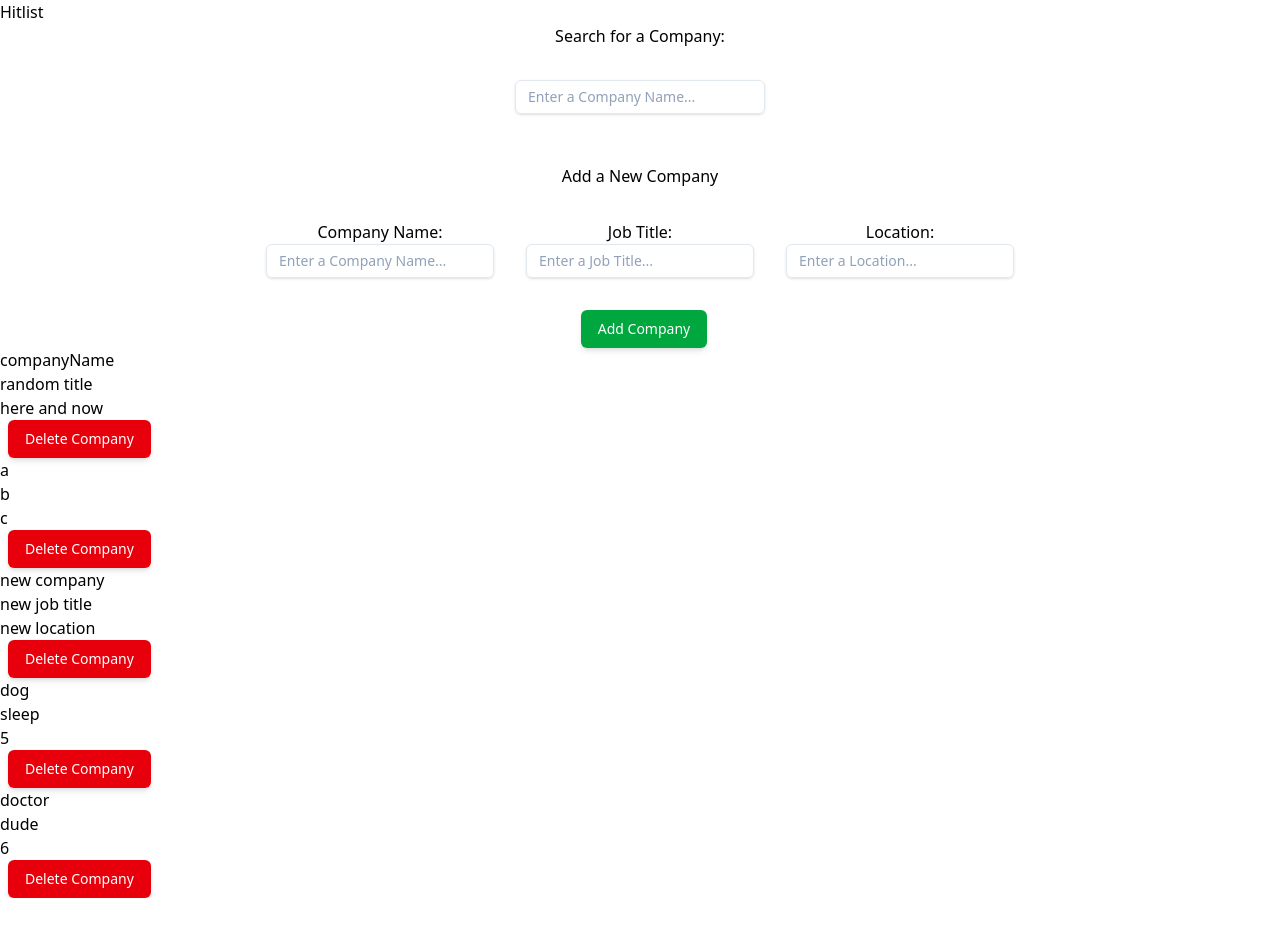
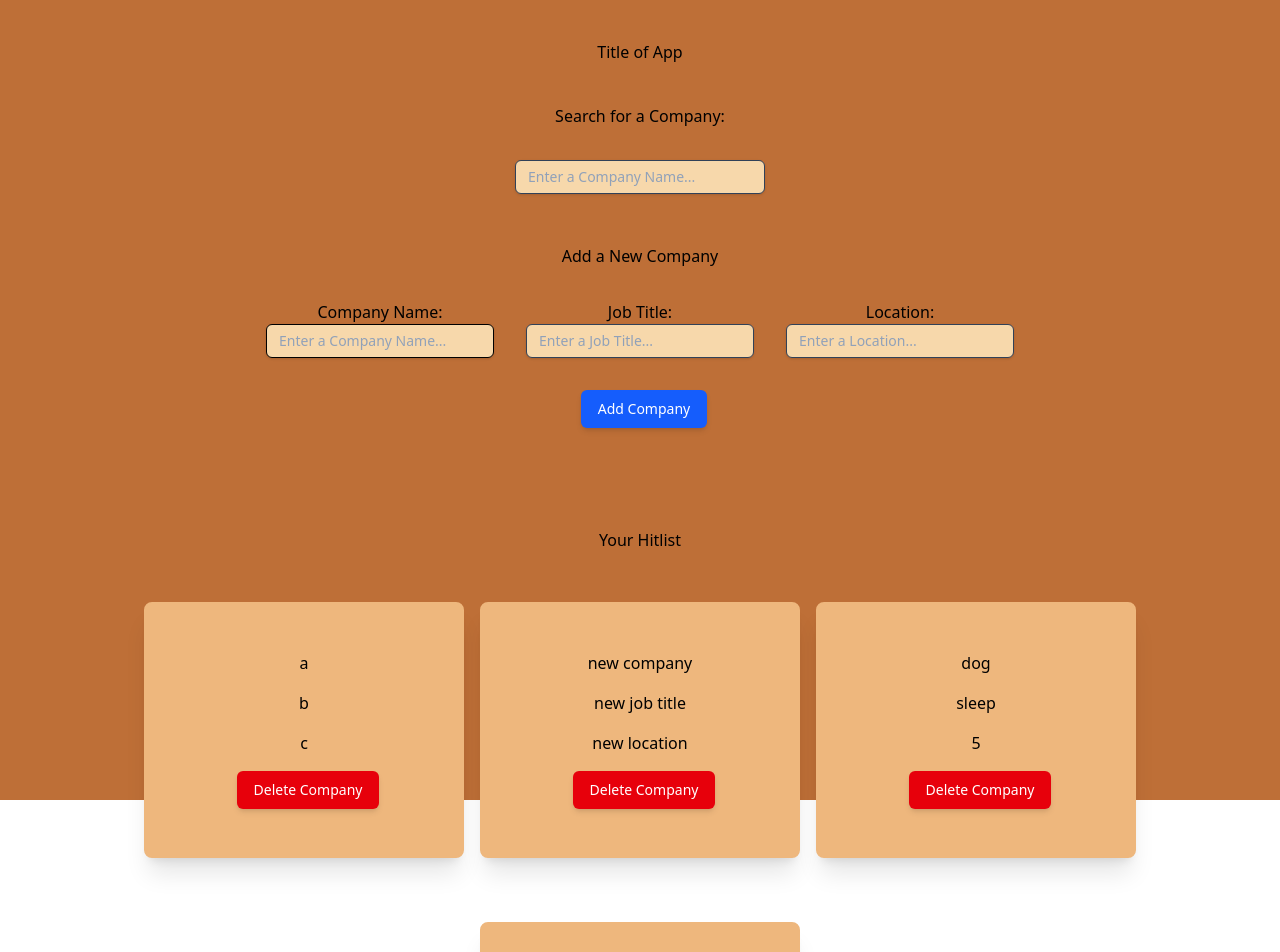
Before and after one commit to aidan-diaz/CareerClutch, a React (Vite) app: page / in a window 1280 px wide. Shown: the top 952 px of the page. Before the commit the page ends 898 px from the top, so only its background shows below. Built offline with nearby package versions, Linux system fonts and the light colour scheme; data requests are answered from the project's data file.

Commit message:
corrected bug in filter search where companies with capital letters were not populating. general style updates

```diff
--- a/db.json
+++ b/db.json
@@ -1,11 +1,5 @@
 {
   "companies": [
-    {
-      "id": "88f5",
-      "companyName": "companyName",
-      "jobTitle": "random title",
-      "location": "here and now"
-    },
     {
       "id": "5563",
       "companyName": "a",
@@ -25,10 +19,10 @@
       "location": "5"
     },
     {
-      "id": "4392",
-      "companyName": "doctor",
-      "jobTitle": "dude",
-      "location": "6"
+      "id": "b3d2",
+      "companyName": "Google",
+      "jobTitle": "Software Engineer",
+      "location": "Remote"
     }
   ]
 }
--- a/src/App.jsx
+++ b/src/App.jsx
@@ -84,8 +84,8 @@ function App() {
   }
 
   return (
-    <div>
-      <h1>Hitlist</h1>
+    <div className="bg-background-orange h-screen">
+      <h1 className="pt-[40px] mb-[40px] text-center">Title of App</h1>
       <SearchFilter onChange={handleFilterChange} filter={companyFilter} />
       <CompanyForm
         onSubmit={addCompany}
@@ -96,13 +96,16 @@ function App() {
         newJobTitle={newJobTitle}
         newLocation={newLocation}
       />
-      <ul>
+      <h2 className="text-center mb-[50px]">Your Hitlist</h2>
+      <ul
+        className="flex flex-wrap justify-center items-center gap-x-4 gap-y-16"
+      >
       {
         companyFilter ?
 
           companies
           .filter(company =>
-            company.companyName.slice(0, companyFilter.trim().toLowerCase().length) === companyFilter.toLowerCase())
+            company.companyName.slice(0, companyFilter.length).trim().toLowerCase() === companyFilter.toLowerCase())
           .map(company =>
               <Company
                 key={company.id}
--- a/src/components/Company.jsx
+++ b/src/components/Company.jsx
@@ -5,7 +5,10 @@ import DeleteCompanyButton from "./DeleteCompanyButton"
 
 const Company = ({ id, name, title, location, onClick }) => {
     return (
-        <li id={id}>
+        <li
+            id={id}
+            className="flex flex-col justify-center items-center w-80 h-64 gap-y-4 border-2 border-card-cream rounded-lg shadow-xl bg-card-cream"
+        >
             <CompanyName name={name} />
             <JobTitle title={title} />
             <Location location={location} />
--- a/src/components/CompanyForm.jsx
+++ b/src/components/CompanyForm.jsx
@@ -1,12 +1,15 @@
 const CompanyForm = ({ onSubmit, handleCompanyNameChange, handleJobTitleNameChange, handleLocationNameChange, newCompanyName, newJobTitle, newLocation }) => {
     return (
-        <form onSubmit={onSubmit} id="addCompanyForm" className="flex flex-col justify-center items-center gap-x-8 gap-y-8">
+        <form
+            className="flex flex-col justify-center items-center gap-x-8 gap-y-8 mb-[100px]"
+            onSubmit={onSubmit} id="addCompanyForm"
+        >
             <h2>Add a New Company</h2>
             <section className="flex flex-wrap justify-center items-center gap-x-8 gap-y-4">
                 <div className="flex flex-col justify-center items-center">
                     <span>Company Name: </span>
                     <input
-                        className="w-full bg-transparent placeholder:text-slate-400 text-slate-700 text-sm border border-slate-200 rounded-md px-3 py-1.5 transition duration-300 ease focus:outline-none focus:border-slate-400 hover:border-slate-300 shadow-sm focus:shadow w-full max-w-[250px] min-w-[150px]"
+                        className="bg-input placeholder:text-slate-400 text-black-700 text-sm border border-input-border-200 rounded-md px-3 py-1.5 transition duration-300 ease focus:outline-none focus:border-slate-400 hover:border-slate-300 shadow-sm focus:shadow max-w-[250px] min-w-[150px]"
                         type="text"
                         onChange={handleCompanyNameChange}
                         value={newCompanyName}
@@ -16,7 +19,7 @@ const CompanyForm = ({ onSubmit, handleCompanyNameChange, handleJobTitleNameChan
                 <div className="flex flex-col justify-center items-center">
                     <span>Job Title: </span>
                     <input
-                        className="w-full bg-transparent placeholder:text-slate-400 text-slate-700 text-sm border border-slate-200 rounded-md px-3 py-1.5 transition duration-300 ease focus:outline-none focus:border-slate-400 hover:border-slate-300 shadow-sm focus:shadow w-full max-w-[250px] min-w-[150px]"
+                        className="bg-input placeholder:text-slate-400 text-slate-700 text-sm border border-input-border-200 rounded-md px-3 py-1.5 transition duration-300 ease focus:outline-none focus:border-slate-400 hover:border-slate-300 shadow-sm focus:shadow max-w-[250px] min-w-[150px]"
                         type="text"
                         onChange={handleJobTitleNameChange}
                         value={newJobTitle}
@@ -26,7 +29,7 @@ const CompanyForm = ({ onSubmit, handleCompanyNameChange, handleJobTitleNameChan
                 <div className="flex flex-col justify-center items-center">
                     <span>Location: </span>
                     <input
-                    className="w-full bg-transparent placeholder:text-slate-400 text-slate-700 text-sm border border-slate-200 rounded-md px-3 py-1.5 transition duration-300 ease focus:outline-none focus:border-slate-400 hover:border-slate-300 shadow-sm focus:shadow w-full max-w-[250px] min-w-[150px]"
+                    className="bg-input placeholder:text-slate-400 text-slate-700 text-sm border border-input-border-200 rounded-md px-3 py-1.5 transition duration-300 ease focus:outline-none focus:border-slate-400 hover:border-slate-300 shadow-sm focus:shadow max-w-[250px] min-w-[150px]"
                     type="text"
                     onChange={handleLocationNameChange}
                     value={newLocation}
@@ -36,7 +39,7 @@ const CompanyForm = ({ onSubmit, handleCompanyNameChange, handleJobTitleNameChan
             </section>
             <div>
                 <button
-                    className="rounded-md bg-green-600 py-2 px-4 border border-transparent text-center text-sm text-white transition-all shadow-md hover:shadow-lg focus:bg-green-700 focus:shadow-none active:bg-green-700 hover:bg-green-700 active:shadow-none disabled:pointer-events-none disabled:opacity-50 disabled:shadow-none ml-2" type="submit">
+                    className="rounded-md bg-blue-600 py-2 px-4 border border-transparent text-center text-sm text-white transition-all shadow-md hover:shadow-lg focus:bg-blue-700 focus:shadow-none active:bg-blue-700 hover:bg-blue-700 active:shadow-none disabled:pointer-events-none disabled:opacity-50 disabled:shadow-none ml-2" type="submit">
                         Add Company
                 </button>
             </div>
--- a/src/components/SearchFilter.jsx
+++ b/src/components/SearchFilter.jsx
@@ -3,7 +3,7 @@ const SearchFilter = ({ onChange, filter }) => {
         <form id="filterForm" className="flex flex-col justify-center items-center gap-y-8">
             <span>Search for a Company: </span>
             <input
-                className="w-full bg-transparent placeholder:text-slate-400 text-slate-700 text-sm border border-slate-200 rounded-md px-3 py-1.5 transition duration-300 ease focus:outline-none focus:border-slate-400 hover:border-slate-300 shadow-sm focus:shadow w-full max-w-[250px] min-w-[150px] mb-[50px]"
+                className="w-full bg-input placeholder:text-slate-400 text-slate-700 text-sm border border-input-border-200 rounded-md px-3 py-1.5 transition duration-300 ease focus:outline-none focus:border-slate-400 hover:border-slate-300 shadow-sm focus:shadow w-full max-w-[250px] min-w-[150px] mb-[50px]"
                 type="text"
                 onChange={onChange}
                 value={filter}
--- a/src/index.css
+++ b/src/index.css
@@ -1 +1,8 @@
 @import "tailwindcss";
+
+@theme {
+    --color-background-orange: #be6f37;
+    --color-card-cream: #eeb77d;
+    --color-input: #f7d8ab;
+    --color-input-border: #14142e;
+  }
```
Also changed, not shown: src/components/DeleteCompanyButton.jsx (+6 -1 lines).
